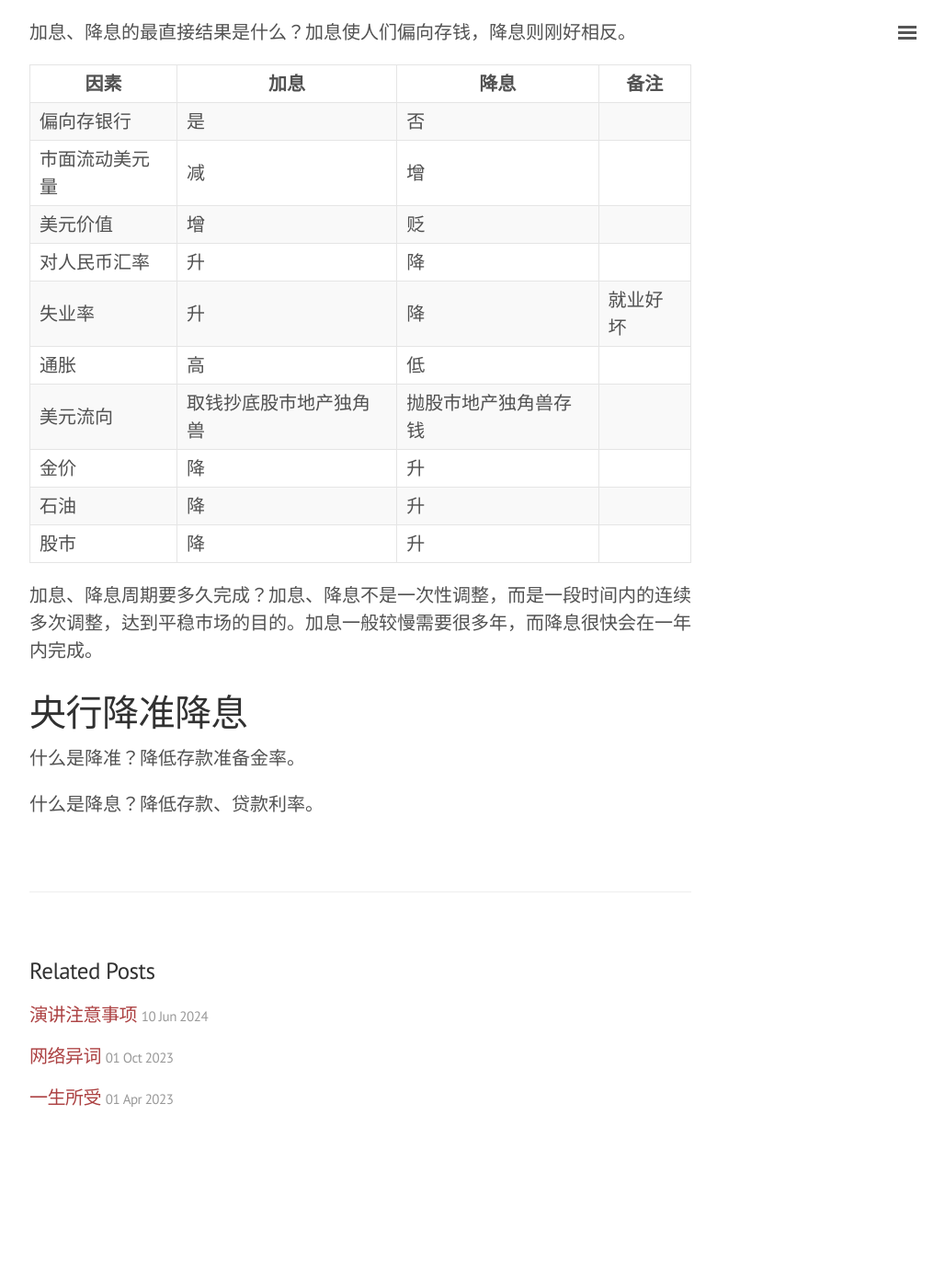
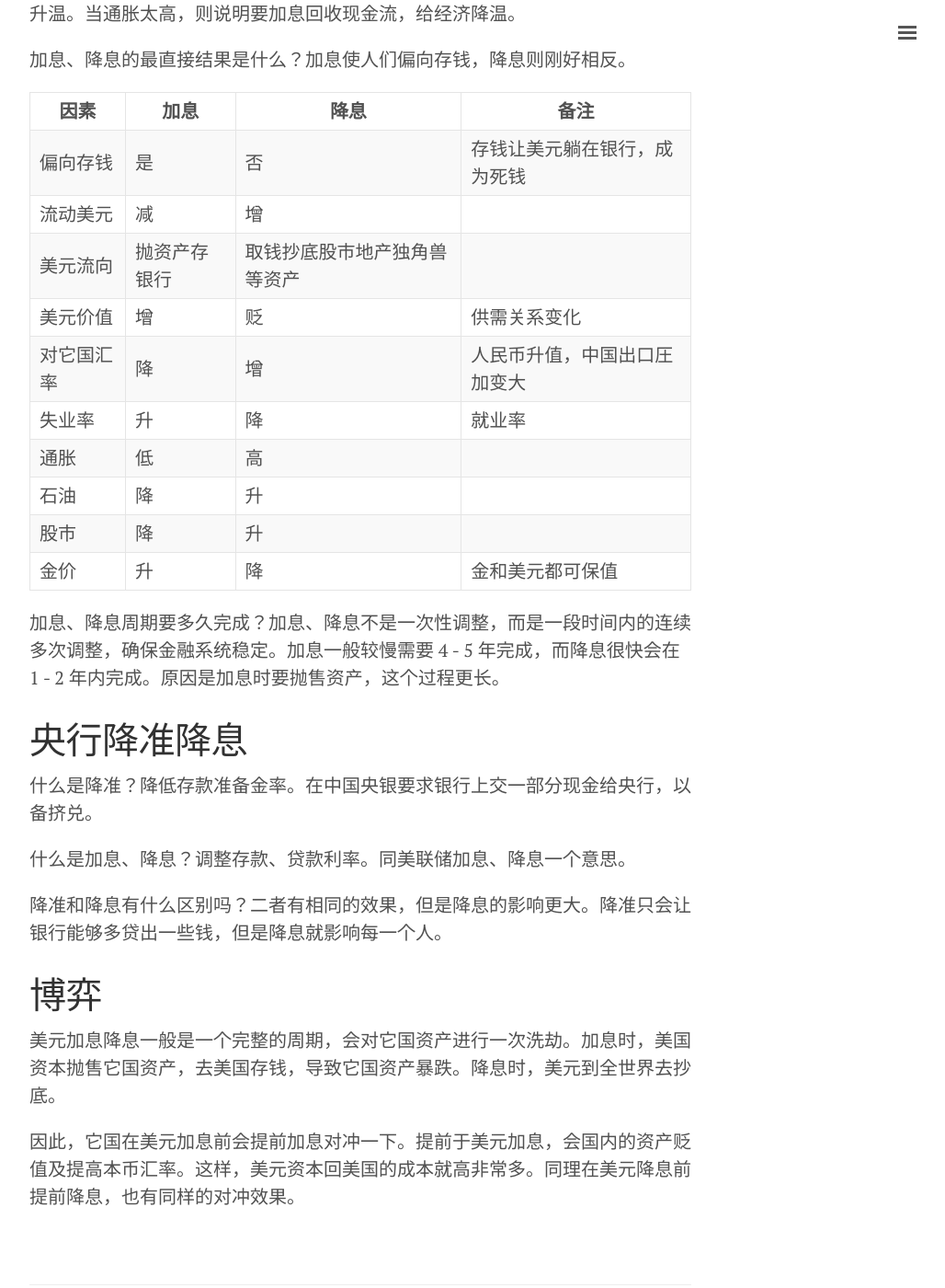
Before and after one commit to outsinre/zh-blog, a Jekyll site: the page built from _posts/2024-10-01-economy.md, in a window 1280 px wide and 1400 px high, scrolled down 579 px. Shown: the whole window at 92% size, without its empty margins (248-1276 px from the left). Built offline with Jekyll 4.4.1, drawn with Linux system fonts in a browser that asks for light colours; comment, search, counter and statistics services are not loaded; before the commit the page ends 1845 px from its top, so only the background shows below that; some of the changed text lies outside the part shown.

Commit message:
feat(economy): update economy

```diff
--- a/_posts/2024-10-01-economy.md
+++ b/_posts/2024-10-01-economy.md
@@ -10,27 +10,35 @@ title: 经济常识
 
 什么是加息、降息？加息或降息指的美联储（美国央行）增加、降低隔夜存款利率 Federal Fund Rate. 市场基于新利率，调整定期存储利率、贷款利率、国债利率等。
 
-什么时候加息、降息？一般主要看 2 个指标，即失业率和通胀。失业率和通胀是负相关关系。当失业率太高时，就说明市场不活跃，需要降息刺激一下。当通胀太高，则说明要加息，降温。
+什么时候加息、降息？一般主要看 2 个指标，即失业率和通胀。失业率和通胀是负相关关系。当失业率太高时，就说明市场不活跃，需要降息释放现金流，给经济升温。当通胀太高，则说明要加息回收现金流，给经济降温。
 
 加息、降息的最直接结果是什么？加息使人们偏向存钱，降息则刚好相反。
 
 | 因素 | 加息 | 降息 | 备注 |
 | ---  | ---  | ---  | --- |
-| 偏向存银行 | 是 | 否 | |
-| 市面流动美元量 | 减 | 增 | |
-| 美元价值 | 增 | 贬 | |
-| 对人民币汇率 | 升 | 降 | |
-| 失业率 | 升 | 降 | 就业好坏 |
-| 通胀 | 高 | 低 | |
-| 美元流向 | 取钱抄底股市地产独角兽 | 抛股市地产独角兽存钱 | |
-| 金价 | 降 | 升 | |
+| 偏向存钱 | 是 | 否 | 存钱让美元躺在银行，成为死钱 |
+| 流动美元 | 减 | 增 | |
+| 美元流向 | 抛资产存银行 | 取钱抄底股市地产独角兽等资产 | |
+| 美元价值 | 增 | 贬 | 供需关系变化 |
+| 对它国汇率 | 降 | 增 | 人民币升值，中国出口圧加变大 |
+| 失业率 | 升 | 降 | 就业率 |
+| 通胀 | 低 | 高 | |
 | 石油 | 降 | 升 | |
 | 股市 | 降 | 升 | |
+| 金价 | 升 | 降 | 金和美元都可保值 |
 
-加息、降息周期要多久完成？加息、降息不是一次性调整，而是一段时间内的连续多次调整，达到平稳市场的目的。加息一般较慢需要很多年，而降息很快会在一年内完成。
+加息、降息周期要多久完成？加息、降息不是一次性调整，而是一段时间内的连续多次调整，确保金融系统稳定。加息一般较慢需要 4 - 5 年完成，而降息很快会在 1 - 2 年内完成。原因是加息时要抛售资产，这个过程更长。
 
 # 央行降准降息 #
 
-什么是降准？降低存款准备金率。
+什么是降准？降低存款准备金率。在中国央银要求银行上交一部分现金给央行，以备挤兑。
 
-什么是降息？降低存款、贷款利率。
+什么是加息、降息？调整存款、贷款利率。同美联储加息、降息一个意思。
+
+降准和降息有什么区别吗？二者有相同的效果，但是降息的影响更大。降准只会让银行能够多贷出一些钱，但是降息就影响每一个人。
+
+# 博弈 #
+
+美元加息降息一般是一个完整的周期，会对它国资产进行一次洗劫。加息时，美国资本抛售它国资产，去美国存钱，导致它国资产暴跌。降息时，美元到全世界去抄底。
+
+因此，它国在美元加息前会提前加息对冲一下。提前于美元加息，会国内的资产贬值及提高本币汇率。这样，美元资本回美国的成本就高非常多。同理在美元降息前提前降息，也有同样的对冲效果。
```
